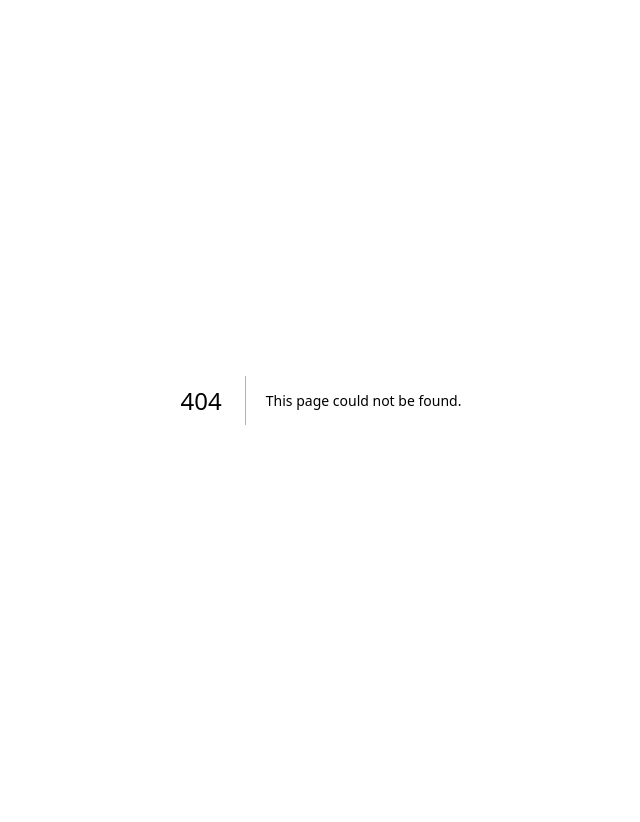
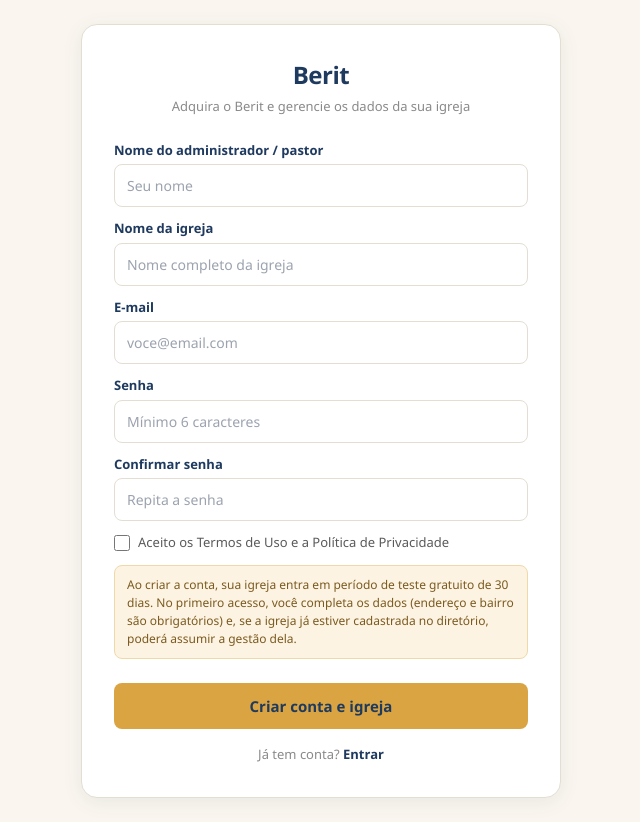
Before and after one commit to Jorgevan-SAJ/berit, a Next.js app: page /cadastro in a window 1280 px wide. Before the commit this address had no page. Shown: the whole page, without its empty margins (319-959 px from the left). Before the commit the page ends 800 px from the top, so only its background shows below. Built offline with nearby package versions, Linux system fonts and the light colour scheme; no server answers.

Commit message:
Create page.js

```diff
--- /dev/null
+++ b/app/cadastro/page.js
@@ -0,0 +1,159 @@
+'use client'
+import { useState } from 'react'
+import { useRouter } from 'next/navigation'
+import { supabase } from '../../lib/supabase'
+
+const estilo = {
+  main: { minHeight: '100vh', background: '#FAF6EF', fontFamily: "'Segoe UI', Roboto, Arial, sans-serif", display: 'flex', alignItems: 'center', justifyContent: 'center', padding: '1.5rem' },
+  card: { background: '#FFFFFF', borderRadius: 16, border: '1px solid #E4DED2', padding: '2rem', maxWidth: 480, width: '100%', boxShadow: '0 4px 20px rgba(31,58,95,0.08)' },
+  logo: { fontSize: 24, fontWeight: 700, color: '#1F3A5F', textAlign: 'center', margin: '0 0 4px', letterSpacing: '-0.02em' },
+  subtitulo: { textAlign: 'center', color: '#8A8A8A', fontSize: 13, margin: '0 0 24px' },
+  campo: { width: '100%', padding: '10px 12px', border: '1px solid #E4DED2', borderRadius: 8, fontSize: 14, boxSizing: 'border-box', fontFamily: 'inherit', marginBottom: 12 },
+  rotulo: { display: 'block', fontSize: 13, fontWeight: 600, color: '#1F3A5F', marginBottom: 4 },
+  botao: { width: '100%', padding: '12px', background: '#D9A441', color: '#1F3A5F', border: 'none', borderRadius: 8, fontSize: 15, fontWeight: 700, cursor: 'pointer', marginTop: 8 },
+  aviso: { background: '#FDF3E3', border: '1px solid #F0D9A8', borderRadius: 8, padding: '10px 12px', fontSize: 12, color: '#7A5A1E', marginBottom: 16, lineHeight: 1.5 },
+  erro: { background: '#FDECEC', color: '#B71C1C', padding: '10px 12px', borderRadius: 8, fontSize: 13, marginBottom: 16 },
+  ok: { background: '#EAF4EE', color: '#4C8C6E', padding: '10px 12px', borderRadius: 8, fontSize: 13, marginBottom: 16 },
+}
+
+export default function CadastroInicial() {
+  const router = useRouter()
+  const [form, setForm] = useState({ nomeUsuario: '', nomeIgreja: '', email: '', senha: '', confirmarSenha: '', termos: false })
+  const [enviando, setEnviando] = useState(false)
+  const [erro, setErro] = useState('')
+  const [msg, setMsg] = useState('')
+
+  async function cadastrar(e) {
+    e.preventDefault()
+    setErro('')
+    setMsg('')
+    if (!form.nomeUsuario.trim() || !form.nomeIgreja.trim() || !form.email.trim()) {
+      setErro('Preencha nome do administrador, nome da igreja e e-mail.')
+      return
+    }
+    if (form.senha.length < 6) {
+      setErro('A senha deve ter pelo menos 6 caracteres.')
+      return
+    }
+    if (form.senha !== form.confirmarSenha) {
+      setErro('As senhas não coincidem.')
+      return
+    }
+    if (!form.termos) {
+      setErro('Você precisa aceitar os Termos de Uso e a Política de Privacidade.')
+      return
+    }
+    setEnviando(true)
+
+    const origem = typeof window !== 'undefined' ? window.location.origin : ''
+    const { data, error } = await supabase.auth.signUp({
+      email: form.email.trim(),
+      password: form.senha,
+      options: {
+        data: { nome: form.nomeUsuario.trim() },
+        emailRedirectTo: `${origem}/igrejas/editar`,
+      },
+    })
+    if (error || !data.user) {
+      setEnviando(false)
+      setErro(error?.message || 'Não foi possível criar o usuário. Tente novamente.')
+      return
+    }
+
+    const { data: criada, error: erroIgreja } = await supabase.rpc('criar_igreja', {
+      p_user_id: data.user.id,
+      p_nome: form.nomeIgreja.trim(),
+      p_email: form.email.trim(),
+      p_termos_aceitos: true,
+    })
+    setEnviando(false)
+    if (erroIgreja || !criada) {
+      setErro('Usuário criado, mas não foi possível criar a igreja: ' + (erroIgreja?.message || 'erro desconhecido') + '. Entre em contato com a Equipe Berit.')
+      return
+    }
+
+    if (data.session) {
+      router.push('/igrejas/editar')
+    } else {
+      setMsg('Conta criada! Enviamos um link de confirmação para o seu e-mail. Após confirmar, acesse sua conta e complete os dados da igreja.')
+    }
+  }
+
+  return (
+    <main style={estilo.main}>
+      <div style={estilo.card}>
+        <h1 style={estilo.logo}>Berit</h1>
+        <p style={estilo.subtitulo}>Adquira o Berit e gerencie os dados da sua igreja</p>
+        {msg && <div style={estilo.ok}>{msg}</div>}
+        {erro && <div style={estilo.erro}>{erro}</div>}
+        <form onSubmit={cadastrar}>
+          <label style={estilo.rotulo}>Nome do administrador / pastor</label>
+          <input
+            type="text"
+            value={form.nomeUsuario}
+            onChange={(e) => setForm({ ...form, nomeUsuario: e.target.value })}
+            style={estilo.campo}
+            placeholder="Seu nome"
+            required
+          />
+          <label style={estilo.rotulo}>Nome da igreja</label>
+          <input
+            type="text"
+            value={form.nomeIgreja}
+            onChange={(e) => setForm({ ...form, nomeIgreja: e.target.value })}
+            style={estilo.campo}
+            placeholder="Nome completo da igreja"
+            required
+          />
+          <label style={estilo.rotulo}>E-mail</label>
+          <input
+            type="email"
+            value={form.email}
+            onChange={(e) => setForm({ ...form, email: e.target.value })}
+            style={estilo.campo}
+            placeholder="voce@email.com"
+            required
+          />
+          <label style={estilo.rotulo}>Senha</label>
+          <input
+            type="password"
+            value={form.senha}
+            onChange={(e) => setForm({ ...form, senha: e.target.value })}
+            style={estilo.campo}
+            placeholder="Mínimo 6 caracteres"
+            autoComplete="new-password"
+            required
+          />
+          <label style={estilo.rotulo}>Confirmar senha</label>
+          <input
+            type="password"
+            value={form.confirmarSenha}
+            onChange={(e) => setForm({ ...form, confirmarSenha: e.target.value })}
+            style={estilo.campo}
+            placeholder="Repita a senha"
+            autoComplete="new-password"
+            required
+          />
+          <label style={{ display: 'flex', alignItems: 'center', gap: 8, fontSize: 13, color: '#5A5A5A', marginBottom: 12, cursor: 'pointer' }}>
+            <input
+              type="checkbox"
+              checked={form.termos}
+              onChange={(e) => setForm({ ...form, termos: e.target.checked })}
+              style={{ width: 16, height: 16 }}
+            />
+            Aceito os Termos de Uso e a Política de Privacidade
+          </label>
+          <div style={estilo.aviso}>
+            Ao criar a conta, sua igreja entra em período de teste gratuito de 30 dias. No primeiro acesso, você completa os dados (endereço e bairro são obrigatórios) e, se a igreja já estiver cadastrada no diretório, poderá assumir a gestão dela.
+          </div>
+          <button type="submit" disabled={enviando} style={{ ...estilo.botao, opacity: enviando ? 0.6 : 1 }}>
+            {enviando ? 'Criando conta...' : 'Criar conta e igreja'}
+          </button>
+        </form>
+        <p style={{ textAlign: 'center', fontSize: 13, color: '#8A8A8A', marginTop: 16 }}>
+          Já tem conta? <a href="/login" style={{ color: '#1F3A5F', fontWeight: 700 }}>Entrar</a>
+        </p>
+      </div>
+    </main>
+  )
+}
```
